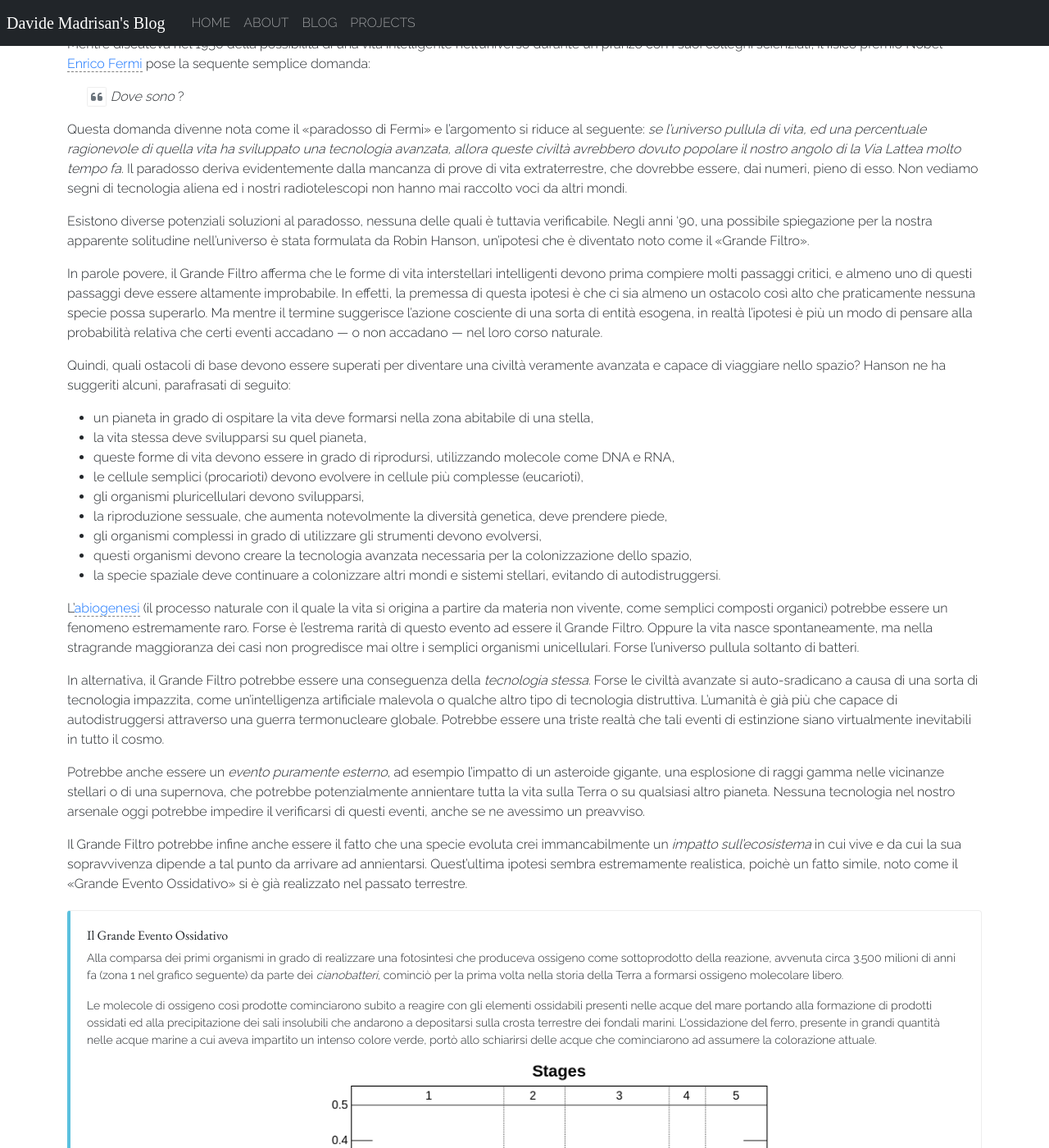
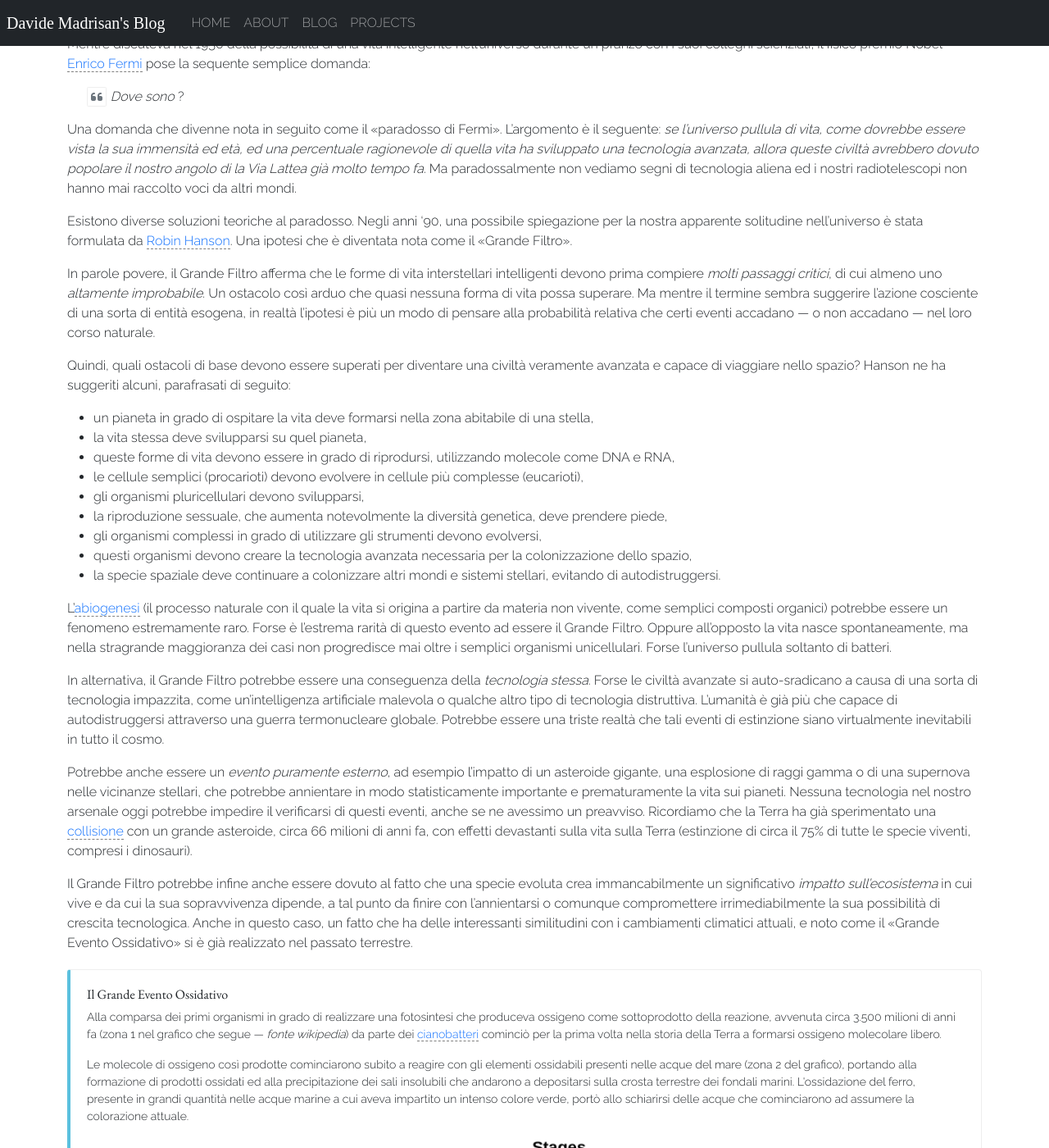
Before and after one commit to madrisan/madrisan.github.io, a Jekyll site: the page built from _posts/2021-11-20-fermi-paradox.md, in a window 1280 px wide and 1400 px high, scrolled down 600 px. Shown: the whole window at 82% size. Built offline with Jekyll 4.4.1, drawn with Linux system fonts in a browser that asks for light colours; nearby versions of some CDN libraries; some web fonts are replaced; some of the changed text lies outside the part shown.

Commit message:
Update/fixes for the Fermi Paradox
Signed-off-by: Davide Madrisan <davide.madrisan@gmail.com>

```diff
--- a/_posts/2021-11-20-fermi-paradox.md
+++ b/_posts/2021-11-20-fermi-paradox.md
@@ -34,28 +34,26 @@ pose la sequente semplice domanda:
     </div>
 </div>
 
-Questa domanda divenne nota come il «paradosso di Fermi» e l'argomento si
-riduce al seguente: <i>se l'universo pullula di vita, ed una percentuale
-ragionevole di quella vita ha sviluppato una tecnologia avanzata, allora
-queste civiltà avrebbero dovuto popolare il nostro angolo di la Via Lattea
-molto tempo fa.</i>
-Il paradosso deriva evidentemente dalla mancanza di prove di vita
-extraterrestre, che dovrebbe essere, dai numeri, pieno di esso.
-Non vediamo segni di tecnologia aliena ed i nostri radiotelescopi non
-hanno mai raccolto voci da altri mondi.
+Una domanda che divenne nota in seguito come il «paradosso di Fermi».
+L'argomento è il seguente: <i>se l'universo pullula di vita, come dovrebbe
+essere vista la sua immensità ed età, ed una percentuale ragionevole di
+quella vita ha sviluppato una tecnologia avanzata,
+allora queste civiltà avrebbero dovuto popolare il nostro angolo di la
+Via Lattea già molto tempo fa.</i>
+Ma paradossalmente non vediamo segni di tecnologia aliena ed i nostri
+radiotelescopi non hanno mai raccolto voci da altri mondi.
 
-Esistono diverse potenziali soluzioni al paradosso, nessuna delle quali è
-tuttavia verificabile.
+Esistono diverse soluzioni teoriche al paradosso.
 Negli anni '90, una possibile spiegazione per la nostra apparente solitudine
-nell'universo è stata formulata da Robin Hanson, un'ipotesi che è diventato
-noto come il «Grande Filtro».
+nell'universo è stata formulata da
+[Robin Hanson](https://it.wikipedia.org/wiki/Robin_Hanson).
+Una ipotesi che è diventata nota come il «Grande Filtro».
 
 In parole povere, il Grande Filtro afferma che le forme di vita
-interstellari intelligenti devono prima compiere molti passaggi critici,
-e almeno uno di questi passaggi deve essere altamente improbabile.
-In effetti, la premessa di questa ipotesi è che ci sia almeno un ostacolo così
-alto che praticamente nessuna specie possa superarlo.
-Ma mentre il termine suggerisce l'azione cosciente di una sorta
+interstellari intelligenti devono prima compiere _molti passaggi critici_,
+di cui almeno uno _altamente improbabile_.
+Un ostacolo così arduo che quasi nessuna forma di vita possa superare.
+Ma mentre il termine sembra suggerire l'azione cosciente di una sorta
 di entità esogena, in realtà l'ipotesi è più un modo di pensare alla
 probabilità relativa che certi eventi accadano &mdash; o non accadano &mdash;
 nel loro corso naturale.
@@ -79,8 +77,8 @@ L'[abiogenesi](https://it.wikipedia.org/wiki/Origine_della_vita)
 vivente, come semplici composti organici) potrebbe essere un fenomeno
 estremamente raro. Forse è l'estrema rarità di questo evento ad essere il
 Grande Filtro.
-Oppure la vita nasce spontaneamente, ma nella stragrande maggioranza dei casi
-non progredisce mai oltre i semplici organismi unicellulari.
+Oppure all'opposto la vita nasce spontaneamente, ma nella stragrande maggioranza
+dei casi non progredisce mai oltre i semplici organismi unicellulari.
 Forse l'universo pullula soltanto di batteri.
 
 In alternativa, il Grande Filtro potrebbe essere una conseguenza della
@@ -94,17 +92,24 @@ virtualmente inevitabili in tutto il cosmo.
 
 Potrebbe anche essere un _evento puramente esterno_,
 ad esempio l'impatto di un asteroide gigante, una esplosione di raggi gamma
-nelle vicinanze stellari o di una supernova, che  potrebbe potenzialmente
-annientare tutta la vita sulla Terra o su qualsiasi altro pianeta.
+o di una supernova nelle vicinanze stellari, che potrebbe annientare in modo
+statisticamente importante e prematuramente la vita sui pianeti.
 Nessuna tecnologia nel nostro arsenale oggi potrebbe impedire il
 verificarsi di questi eventi, anche se ne avessimo un preavviso.
+Ricordiamo che la Terra ha già sperimentato una
+[collisione](https://it.wikipedia.org/wiki/Cratere_di_Chicxulub)
+con un grande asteroide, circa 66 milioni di anni fa, con effetti devastanti
+sulla vita sulla Terra
+(estinzione di circa il 75% di tutte le specie viventi, compresi i dinosauri).
 
-Il Grande Filtro potrebbe infine anche essere il fatto che una specie evoluta
-crei immancabilmente un _impatto sull'ecosistema_ in cui vive e da cui la sua
-sopravvivenza dipende a tal punto da arrivare ad annientarsi.
-Quest'ultima ipotesi sembra estremamente realistica, poichè un fatto simile,
-noto come il «Grande Evento Ossidativo» si è già realizzato nel passato
-terrestre.
+Il Grande Filtro potrebbe infine anche essere dovuto al fatto che una specie
+evoluta crea immancabilmente un significativo _impatto sull'ecosistema_ in cui
+vive e da cui la sua sopravvivenza dipende, a tal punto da finire con
+l'annientarsi o comunque compromettere irrimediabilmente la sua
+possibilità di crescita tecnologica.
+Anche in questo caso, un fatto che ha delle interessanti similitudini con i
+cambiamenti climatici attuali, e noto come il «Grande Evento Ossidativo» si
+è già realizzato nel passato terrestre.
 
 <div class="bd-callout bd-callout-info">
 <h6>Il Grande Evento Ossidativo</h6>
@@ -112,15 +117,17 @@ terrestre.
 <p>
 Alla comparsa dei primi organismi in grado di realizzare una fotosintesi che
 produceva ossigeno come sottoprodotto della reazione, avvenuta circa 3.500
-milioni di anni fa (zona 1 nel grafico seguente) da parte dei
-<i>cianobatteri</i>, cominciò per la prima volta nella storia della Terra a
-formarsi ossigeno molecolare libero.
+milioni di anni fa (zona 1 nel grafico che segue
+&mdash; <i>fonte wikipedia</i>) da parte dei
+<a href="https://it.wikipedia.org/wiki/Cyanobacteria">cianobatteri</a>
+cominciò per la prima volta nella storia della Terra a formarsi ossigeno
+molecolare libero.
 </p>
 <p>
 Le molecole di ossigeno così prodotte cominciarono subito a reagire con gli
-elementi ossidabili presenti nelle acque del mare portando alla formazione di
-prodotti ossidati ed alla precipitazione dei sali insolubili che andarono a
-depositarsi sulla crosta terrestre dei fondali marini.
+elementi ossidabili presenti nelle acque del mare (zona 2 del grafico),
+portando alla formazione di prodotti ossidati ed alla precipitazione dei sali
+insolubili che andarono a depositarsi sulla crosta terrestre dei fondali marini.
 L'ossidazione del ferro, presente in grandi quantità nelle acque marine a cui
 aveva impartito un intenso colore verde, portò allo schiarirsi delle acque che
 cominciarono ad assumere la colorazione attuale.
@@ -150,25 +157,27 @@ molti chilometri in cui appare evidente la presenza di strati di ferro ossidato.
 <p>
 Quando l'ossigeno si fu legato a tutti i composti chimici in grado di subire una
 reazione ossidativa, l'eccesso di produzione cominciò lentamente ad accumularsi
-nell'atmosfera terrestre cambiandone gradatamente la composizione
-(zone 4 e 5 del grafico).
+nell'atmosfera terrestre, cambiandone gradatamente la composizione,
+prima come ozono (zona 3) e poi come ossigeno (zone 4 e 5).
+</p>
+<p>
 Il suo accumulo per più di un centinaio di milioni di anni, lo portò a
 raggiungere una concentrazione che, seppur bassa in confronto ai livelli odierni,
-risultò letale per gli organismi anaerobici che popolavano allora le acque del
-nostro pianeta.
-</p>
-<p>
-Questo effetto provocò la <i>prima grande estinzione di massa</i> nella storia
-della Terra, ed ebbe come risultato lo sviluppo di organismi in grado di vivere
+risultò letale per le primitive forme di vita
+<a href="https://it.wikipedia.org/wiki/Anaerobica">anaerobica</a>
+che popolavano allora le acque del nostro pianeta,
+provocando la <i>prima grande estinzione di massa</i> nella storia della Terra.
+Ebbe anche come risultato lo sviluppo di organismi in grado di vivere
 in presenza di ossigeno, gettando le basi del sistema evolutivo che ha portato
 alle attuali forme di vita.
 </p>
 </small>
 </div>
 
-L'umanità sta forse facendo con i gas ad effetto serra l'equivalente di quello
-che i cianobatteri hanno fatto avvelenandosi ed annientandosi con l'ossigeno da
-essi stessi prodotto.
+L'umanità sta forse facendo con i gas ad effetto serra, ma su di una scala
+temporale molto più rapida, l'equivalente di quello che i cianobatteri hanno
+fatto 2.450 milioni di anni fa, avvelenandosi con l'ossigeno da essi stessi
+prodotto?
 
 Il Grande Filtro è solo una teoria ma è un'idea interessante su molti livelli
 e che offre una spiegazione plausibile al Paradosso di Fermi.
```
Also changed, not shown: other parts of _posts/2021-11-20-fermi-paradox.md (+1 -1 lines).
